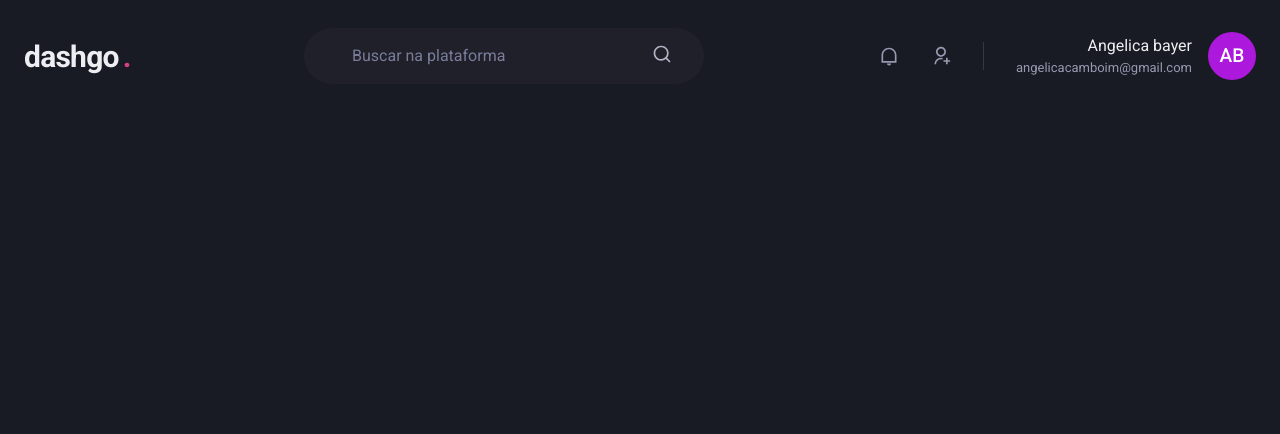
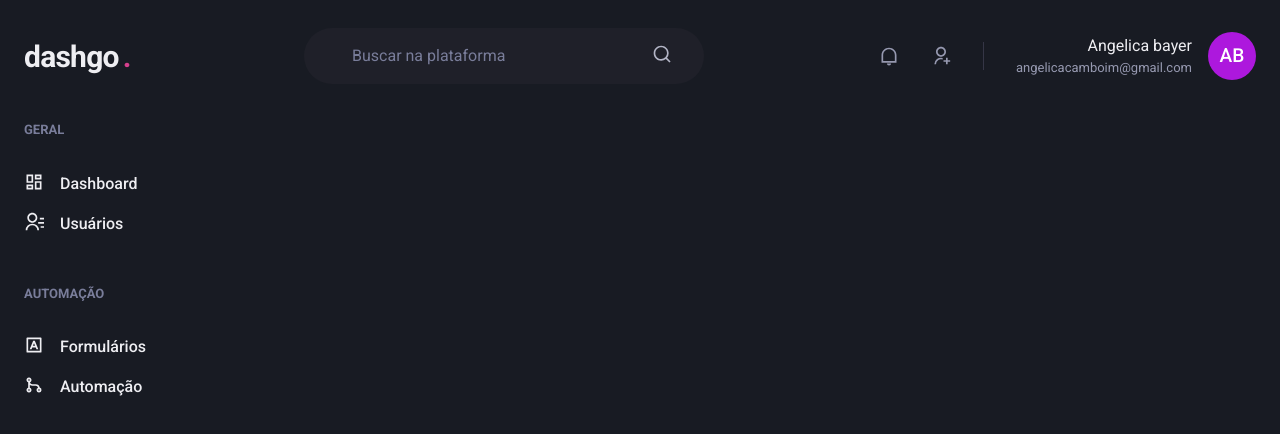
Before and after one commit to angelicacamboim/ignite_chapter4, a Next.js app in the folder dashgo/: page /dashboard in a window 1280 px wide. Shown: the top 434 px of the page. Built offline with nearby package versions, Linux system fonts and the light colour scheme.

Commit message:
created sidebar

```diff
--- /dev/null
+++ b/dashgo/src/components/Form/Sidebar.tsx
@@ -0,0 +1,58 @@
+import { Stack, Box, Text, Link, Icon } from '@chakra-ui/react'
+import {
+	RiContactsLine,
+	RiDashboardLine,
+	RiGitMergeLine,
+	RiInputCursorMove,
+	RiInputMethodLine
+} from 'react-icons/ri'
+
+export default function Sidebar() {
+	return (
+		<Box as="aside" w="64" mr="8">
+			<Stack spacing="12" align="flex-start">
+				<Box>
+					<Text fontWeight="bold" color="gray.400" fontSize="small">
+						GERAL
+					</Text>
+
+					<Stack spacing="4" mt="8" align="stretch">
+						<Link display="flex" align="center">
+							<Icon as={RiDashboardLine} fontSize="20" />
+							<Text ml="4" fontWeight="medium">
+								Dashboard
+							</Text>
+						</Link>
+						<Link display="flex" align="center">
+							<Icon as={RiContactsLine} fontSize="20" />
+							<Text ml="4" fontWeight="medium">
+								Usuários
+							</Text>
+						</Link>
+					</Stack>
+				</Box>
+
+				<Box>
+					<Text fontWeight="bold" color="gray.400" fontSize="small">
+						AUTOMAÇÃO
+					</Text>
+
+					<Stack spacing="4" mt="8" align="stretch">
+						<Link display="flex" align="center">
+							<Icon as={RiInputMethodLine} fontSize="20" />
+							<Text ml="4" fontWeight="medium">
+								Formulários
+							</Text>
+						</Link>
+						<Link display="flex" align="center">
+							<Icon as={RiGitMergeLine} fontSize="20" />
+							<Text ml="4" fontWeight="medium">
+								Automação
+							</Text>
+						</Link>
+					</Stack>
+				</Box>
+			</Stack>
+		</Box>
+	)
+}
--- a/dashgo/src/pages/dashboard.tsx
+++ b/dashgo/src/pages/dashboard.tsx
@@ -1,5 +1,15 @@
 import Header from '../components/Header'
+import { Flex } from '@chakra-ui/react'
+import Sidebar from '../components/Form/Sidebar'
 
 export default function Dashboard() {
-	return <Header />
+	return (
+		<Flex direction="column" h="100vh">
+			<Header />
+
+			<Flex w="100%" my="6" maxWidth={1480} mx="auto" px="6">
+				<Sidebar />
+			</Flex>
+		</Flex>
+	)
 }
```
